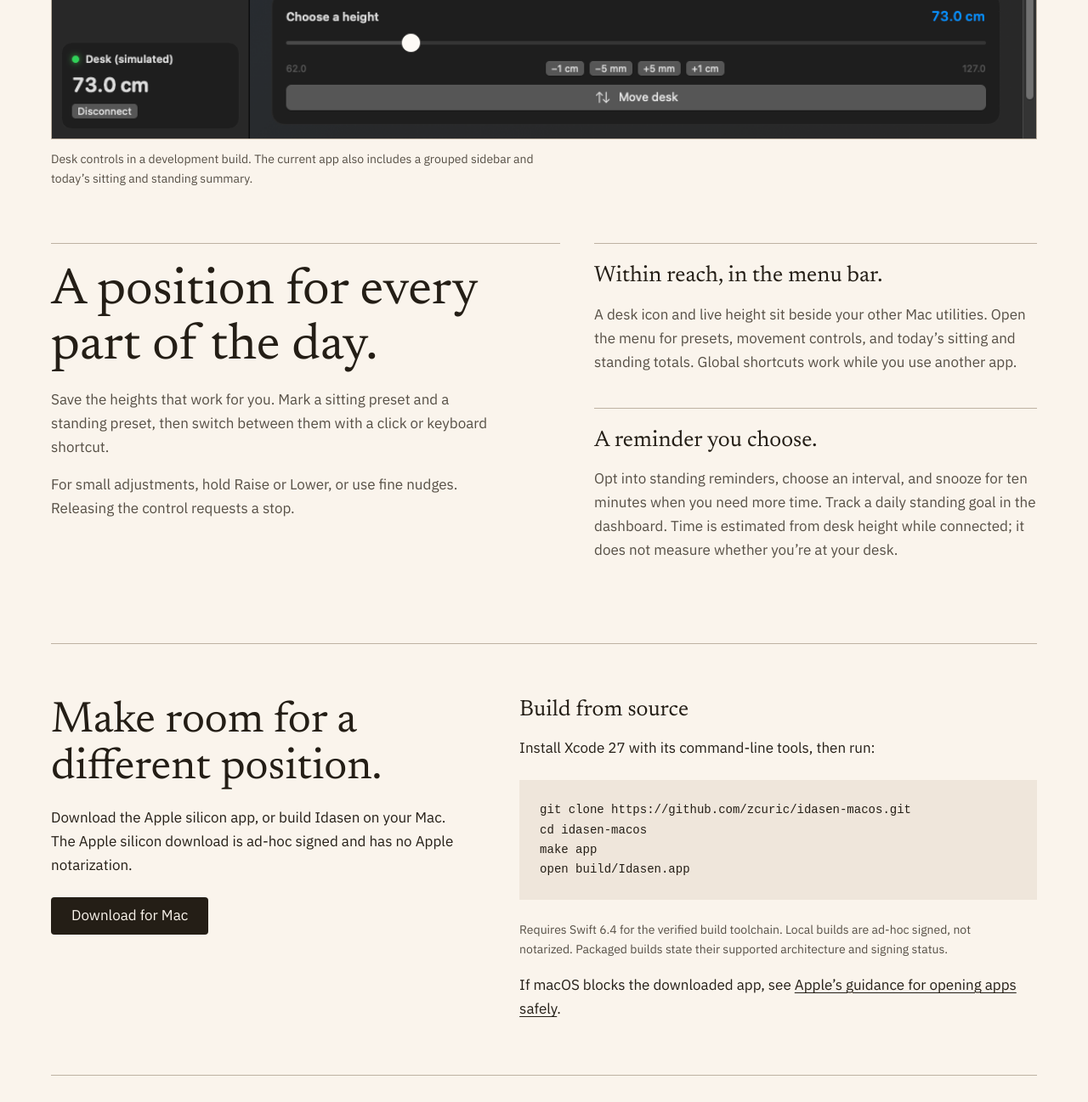
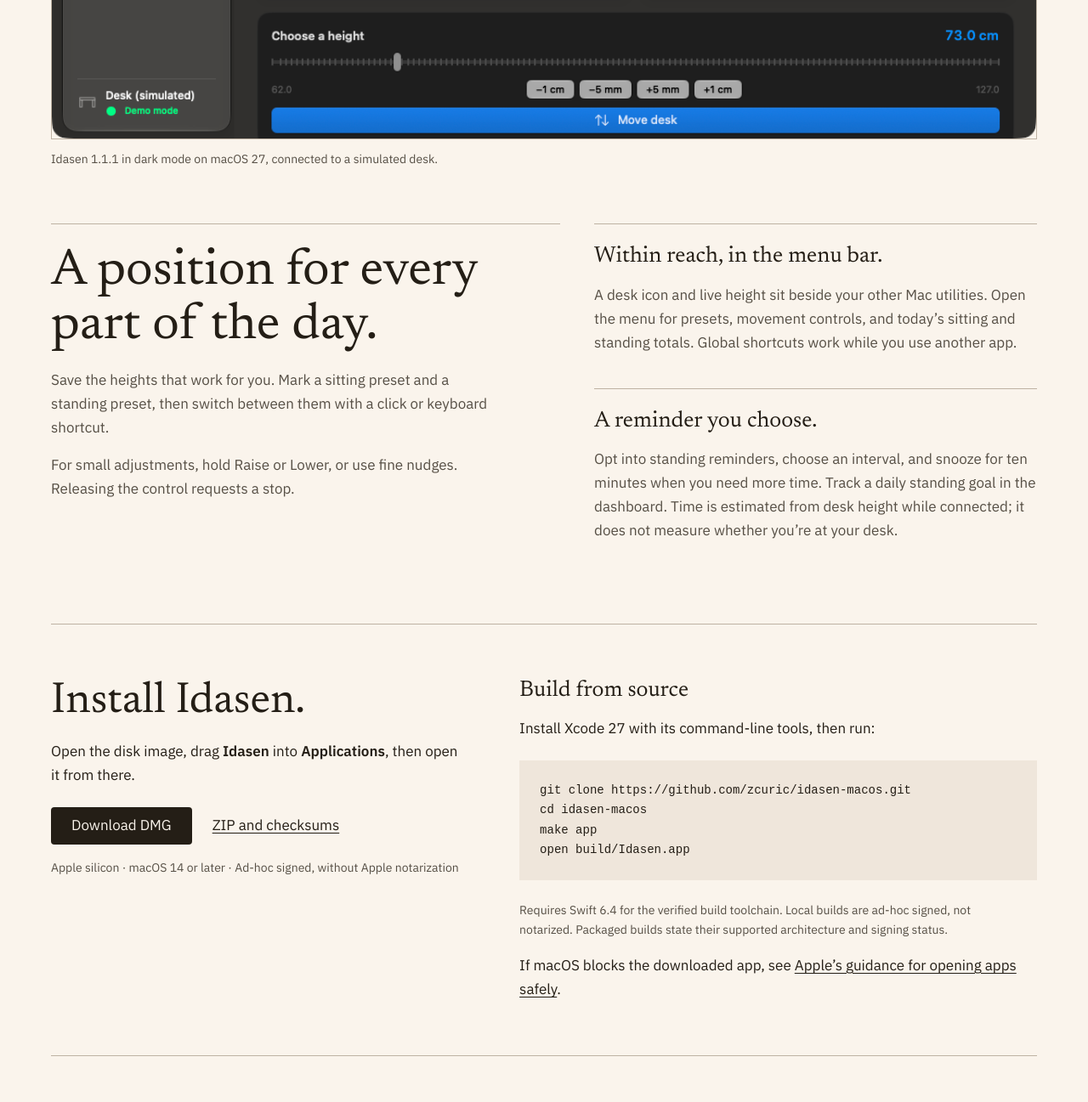
Before and after one commit to zcuric/idasen-macos, a plain HTML site: page docs/index.html in a window 1280 px wide. Shown: the part 1101-2398 px from the top of the page at 85% size. Drawn offline with Linux system fonts and the light colour scheme; files whose address does not match are found by name.

Commit message:
Update the Idasen site with the new UI and DMG download

```diff
--- a/docs/index.html
+++ b/docs/index.html
@@ -12,16 +12,16 @@
   <meta property="og:description" content="A native macOS controller for IKEA IDÅSEN. Save heights, move from the menu bar, and make room for a standing break.">
   <meta property="og:url" content="https://zcuric.github.io/idasen-macos/">
   <meta property="og:site_name" content="Idasen for macOS">
-  <meta property="og:image" content="https://zcuric.github.io/idasen-macos/assets/desk-development.png">
-  <meta property="og:image:alt" content="Idasen development build showing desk height, movement controls and saved positions in demo mode">
+  <meta property="og:image" content="https://zcuric.github.io/idasen-macos/assets/desk-macos.png">
+  <meta property="og:image:alt" content="Idasen in dark mode with an inset Liquid Glass sidebar, live desk height, movement controls, and saved positions">
   <meta name="twitter:card" content="summary_large_image">
   <meta name="twitter:title" content="Idasen for macOS — IKEA standing desk control">
   <meta name="twitter:description" content="Bluetooth presets, menu bar controls, sitting and standing stats, and optional reminders. Built with SwiftUI.">
-  <meta name="twitter:image" content="https://zcuric.github.io/idasen-macos/assets/desk-development.png">
+  <meta name="twitter:image" content="https://zcuric.github.io/idasen-macos/assets/desk-macos.png">
   <link rel="icon" href="assets/icon.png" type="image/png">
   <link rel="stylesheet" href="styles.css">
   <script type="application/ld+json">
-  {"@context":"https://schema.org","@type":"SoftwareApplication","name":"Idasen for macOS","url":"https://zcuric.github.io/idasen-macos/","description":"Native macOS Bluetooth controller for IKEA IDÅSEN standing desks, with height presets, menu bar controls, activity estimates and optional standing reminders.","operatingSystem":"macOS 14 or later","applicationCategory":"UtilitiesApplication","author":{"@type":"Person","name":"Zdravko Curic","url":"https://github.com/zcuric"},"sameAs":"https://github.com/zcuric/idasen-macos","image":"https://zcuric.github.io/idasen-macos/assets/desk-development.png","offers":{"@type":"Offer","price":"0","priceCurrency":"USD"}}
+  {"@context":"https://schema.org","@type":"SoftwareApplication","name":"Idasen for macOS","url":"https://zcuric.github.io/idasen-macos/","description":"Native macOS Bluetooth controller for IKEA IDÅSEN standing desks, with height presets, menu bar controls, activity estimates and optional standing reminders.","operatingSystem":"macOS 14 or later","applicationCategory":"UtilitiesApplication","author":{"@type":"Person","name":"Zdravko Curic","url":"https://github.com/zcuric"},"sameAs":"https://github.com/zcuric/idasen-macos","image":"https://zcuric.github.io/idasen-macos/assets/desk-macos.png","offers":{"@type":"Offer","price":"0","priceCurrency":"USD"}}
   </script>
 </head>
 <body>
@@ -32,14 +32,19 @@
     <h1 id="title">Your standing desk.<br>From your Mac.</h1>
     <div class="intro-copy"><p class="lede">A native macOS app for your IKEA IDÅSEN desk. Save your sitting and standing heights, change position from the menu bar, and see how your day adds up.</p><div class="actions"><a class="button" href="#install">Get Idasen</a><a href="#connect">Connect your desk</a></div><p class="small">macOS 14+ · Native Liquid Glass on macOS 26 and later</p></div>
   </section>
-  <figure><img src="assets/desk-development.png" width="1080" height="720" fetchpriority="high" alt="Idasen in demo mode at 73 centimetres, with Raise, Stop and Lower controls, Sit and Stand presets, and an exact-height slider"><figcaption>Desk controls in a development build. The current app also includes a grouped sidebar and today’s sitting and standing summary.</figcaption></figure>
+  <figure><img src="assets/desk-macos.png" width="1080" height="720" fetchpriority="high" alt="Idasen in demo mode at 73 centimetres, with Raise, Stop and Lower controls, Sit and Stand presets, and an exact-height slider"><figcaption>Idasen 1.1.1 in dark mode on macOS 27, connected to a simulated desk.</figcaption></figure>
   <section id="everyday" class="tour" aria-label="Everyday desk controls">
     <article><h2>A position for every part of the day.</h2><p>Save the heights that work for you. Mark a sitting preset and a standing preset, then switch between them with a click or keyboard shortcut.</p><p>For small adjustments, hold Raise or Lower, or use fine nudges. Releasing the control requests a stop.</p></article>
     <article><h3>Within reach, in the menu bar.</h3><p>A desk icon and live height sit beside your other Mac utilities. Open the menu for presets, movement controls, and today’s sitting and standing totals. Global shortcuts work while you use another app.</p></article>
     <article><h3>A reminder you choose.</h3><p>Opt into standing reminders, choose an interval, and snooze for ten minutes when you need more time. Track a daily standing goal in the dashboard. Time is estimated from desk height while connected; it does not measure whether you’re at your desk.</p></article>
   </section>
   <section id="install" class="install" aria-labelledby="install-title">
-    <div><h2 id="install-title">Make room for a different position.</h2><p>Download the Apple silicon app, or build Idasen on your Mac. The Apple silicon download is ad-hoc signed and has no Apple notarization.</p><div class="actions"><a class="button" href="https://github.com/zcuric/idasen-macos/releases/latest">Download for Mac</a></div></div>
+    <div>
+      <h2 id="install-title">Install Idasen.</h2>
+      <p>Open the disk image, drag <strong>Idasen</strong> into <strong>Applications</strong>, then open it from there.</p>
+      <div class="actions"><a class="button" href="https://github.com/zcuric/idasen-macos/releases/latest/download/Idasen-macOS-arm64.dmg">Download DMG</a><a href="https://github.com/zcuric/idasen-macos/releases/latest">ZIP and checksums</a></div>
+      <p class="small">Apple silicon · macOS 14 or later · Ad-hoc signed, without Apple notarization</p>
+    </div>
     <div class="install-body"><h3>Build from source</h3><p>Install Xcode 27 with its command-line tools, then run:</p><pre><code>git clone https://github.com/zcuric/idasen-macos.git
 cd idasen-macos
 make app
```
Also changed, not shown: docs/assets/desk-macos.png (added), 1 other file.
